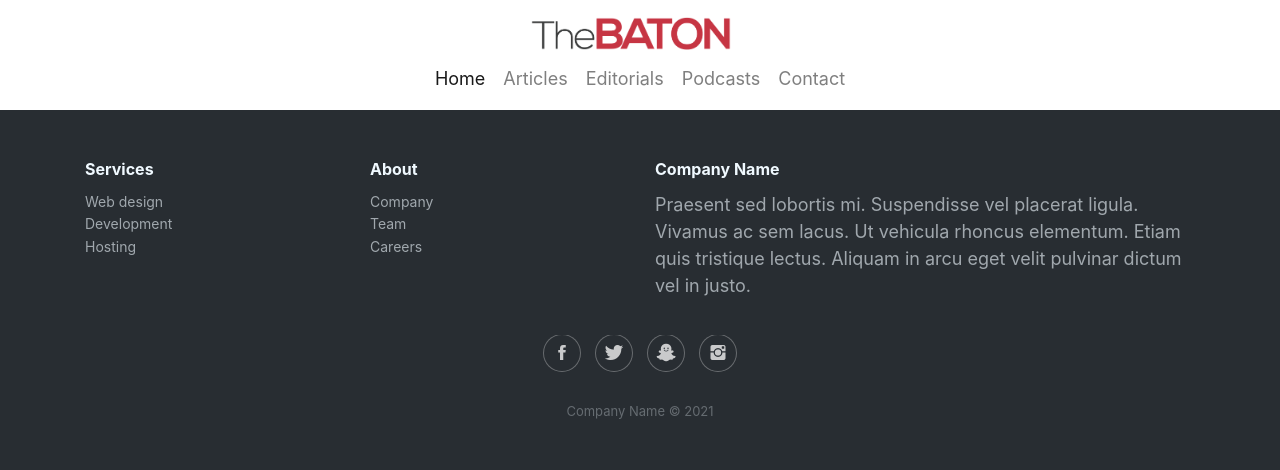
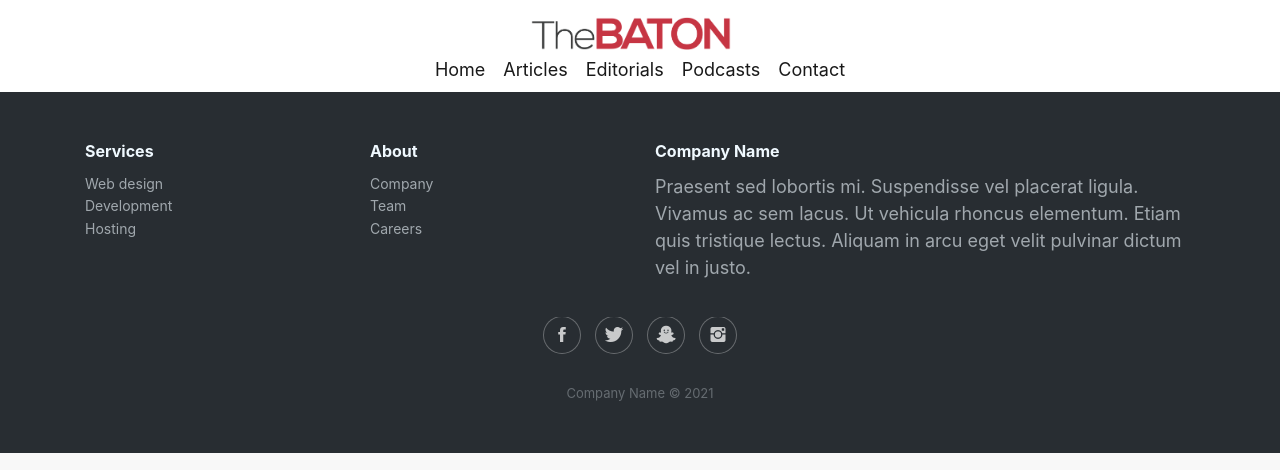
Before and after one commit to theBaton/frontend, a Flask app: page /contact in a window 1280 px wide. Shown: the top 470 px of the page. Run offline with Flask 2, Linux system fonts and the light colour scheme; parts of the project's set-up code (start-up, migrations or seed data) failed here and were passed over; some libraries are stand-ins or nearby versions.

Commit message:
nav-link update

```diff
--- a/src/static/css/base.css
+++ b/src/static/css/base.css
@@ -46,6 +46,10 @@ h1,h2,h3,h4,h5 {
 nav {
     padding-inline: 1.5rem;
     margin-block-end: 0.8rem;
+}
+
+.nav-link {
+  padding: 0;
 }
 
 .navbar-brand img {
--- a/src/templates/base.html
+++ b/src/templates/base.html
@@ -37,10 +37,10 @@
                 <div class="collapse navbar-collapse" id="navcol-1">
                     <ul class="navbar-nav mx-auto">
                         <li class="nav-item"><a class="nav-link active" href="{{ url_for('user_api.index') }}">Home</a></li>
-                        <li class="nav-item"><a class="nav-link" href="{{ url_for('user_api.articles') }}">Articles</a></li>
-                        <li class="nav-item"><a class="nav-link" href="{{ url_for('user_api.editorials') }}">Editorials</a></li>
-                        <li class="nav-item"><a class="nav-link" href="{{ url_for('user_api.podcasts') }}">Podcasts</a></li>
-                        <li class="nav-item"><a class="nav-link" href="{{ url_for('user_api.contact') }}" >Contact</a></li>
+                        <li class="nav-item"><a class="nav-link active" href="{{ url_for('user_api.articles, page_id=1') }}">Articles</a></li>
+                        <li class="nav-item"><a class="nav-link active" href="{{ url_for('user_api.editorials') }}">Editorials</a></li>
+                        <li class="nav-item"><a class="nav-link active" href="{{ url_for('user_api.podcasts') }}">Podcasts</a></li>
+                        <li class="nav-item"><a class="nav-link active" href="{{ url_for('user_api.contact') }}" >Contact</a></li>
                     </ul>
                 </div>
             </div>
--- a/src/views/UserView.py
+++ b/src/views/UserView.py
@@ -107,10 +107,13 @@ def change_password():
     flash('Password changed successfully, please login again!', 'success')
     return response
 
-@user_api.route('/articles/', methods=['GET'])
-def articles():
-    articles = Blogpost.query.order_by(desc('date_modified')).limit(6)
-    return render_template('articles.html')
+@user_api.route('/articles/<page_id>', methods=['GET'])
+def articles(page_id=1):
+    articles_all = Blogpost.query.order_by(desc('date_modified'))
+    page_id = int(page_id)
+    articles = [articles_all[i] for i in range(9*(page_id - 1), 9*page_id)]
+
+    return render_template('articles.html') #articles=articles
 
 @user_api.route('/articles/<public_id>', methods=['GET'])
 def articles_blogpost(public_id):
```
